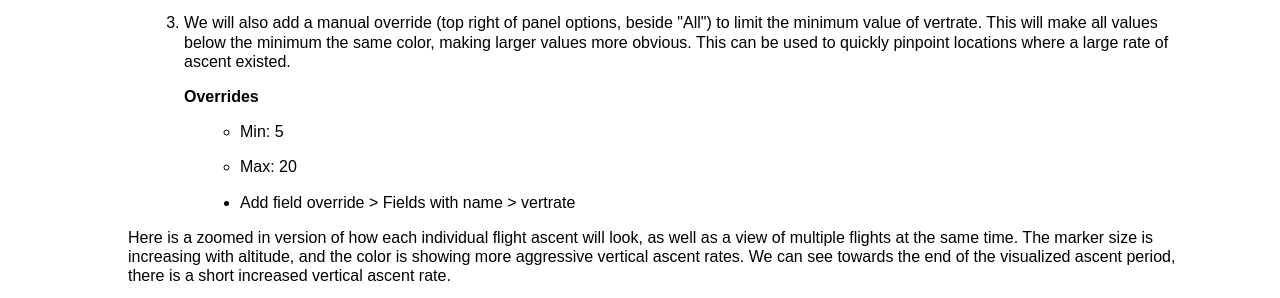
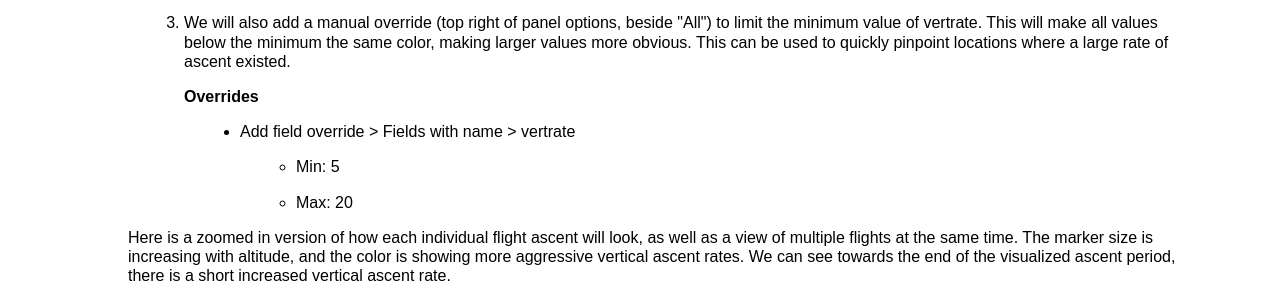
Before and after one commit to MobilityDB/MobilityDB-workshop, a plain HTML site: page develop/html/ch03s05.html in a window 1280 px wide. Shown: the part 6909-7207 px from the top of the page. Drawn offline with Linux system fonts and the light colour scheme.

Commit message:
Update docs

```diff
--- a/develop/html/ch03s05.html
+++ b/develop/html/ch03s05.html
@@ -220,14 +220,7 @@ AND (maxValue(geoaltitude) IS NOT NULL
         The final statistics visualization will look like this:
       </p><div class="figure"><a name="idm1246"></a><p class="title"><b>Figure 3.13. Statistic visualization of number of flights by license
         type</b></p><div class="figure-contents"><div class="mediaobject"><table border="0" summary="manufactured viewport for HTML img" style="cellpadding: 0; cellspacing: 0;" width="30%"><tr><td><img src="images/StatisticVisualizationByFlightType.png" width="100%" alt="Statistic visualization of number of flights by license type"></td></tr></table></div></div></div><br class="figure-break"></div></div><div class="section"><div class="titlepage"><div><div><h3 class="title"><a name="idm1253"></a>Flights Taking-off in Some Interval of Time (User-Defined)</h3></div></div></div><p>
-                <span class="strong"><strong>Note:</strong></span>
-                This query makes used
-                of a sample set of data that has 200 flights to return results.
-                <span class="quote">“<span class="quote">flight_traj_sample</span>”</span>
-                is just a sampled version of
-                <span class="quote">“<span class="quote">flight_traj</span>”</span>. As of the writing of this workshop,
-                Grafana does not support display of vectors, and so individual
-                latitude and longitude points are used as a proxy.
+                <span class="strong"><strong>Note:</strong></span> This query makes used of a sample set of data that has 200 flights to return results. <span class="quote">“<span class="quote">flight_traj_sample</span>”</span> is just a sampled version of <span class="quote">“<span class="quote">flight_traj</span>”</span>. As of the writing of this workshop, Grafana does not support display of vectors, and so individual         latitude and longitude points are used as a proxy.
             </p><p>
             In order to make the query use Grafana global time range panel replace
             the hard-coded timestamps with the  ‘[${__from:date}, ${__to:date} )’.
@@ -317,22 +310,17 @@ AND geoaltitude IS NOT NULL;
                             </p></li><li class="listitem"><p>
                                 Color scheme: Green-Yellow-Red (by value)
                             </p></li></ul></div></li><li class="listitem"><p>
-                We will also add a manual override (top right of panel options, beside "All") to limit the minimum value of vertrate. This will make all values
-                below the minimum the same color, making larger values more obvious. This can be used to quickly
-                pinpoint locations where a large rate of ascent existed.
-            </p><p>
+                        We will also add a manual override (top right of panel options, beside "All") to limit the minimum value of vertrate. This will make all values below the minimum the same color, making larger values more obvious. This can be used to quickly pinpoint locations where a large rate of ascent existed.
+                    </p><p>
                         <span class="strong"><strong>Overrides</strong></span>
-                    </p><div class="itemizedlist"><div class="itemizedlist"><ul class="itemizedlist compact" style="list-style-type: circle; "><li class="listitem"><p>
-                                    Min: 5
-                                </p></li><li class="listitem"><p>
-                                    Max: 20
-                                </p></li></ul></div><ul class="itemizedlist compact" style="list-style-type: disc; "><li class="listitem"><p>
+                    </p><div class="itemizedlist"><ul class="itemizedlist compact" style="list-style-type: disc; "><li class="listitem"><p>
                                 Add field override &gt; Fields with name &gt; vertrate
-                            </p></li></ul></div></li></ol></div><p>
-                Here is a zoomed in version of how each individual flight ascent will look, as well as a view of
-                multiple flights at the same time. The marker size is increasing with altitude, and the color is showing
-                more aggressive vertical ascent rates. We can see towards the end of the visualized ascent period, there
-                is a short increased vertical ascent rate.
+                            </p><div class="itemizedlist"><ul class="itemizedlist compact" style="list-style-type: circle; "><li class="listitem"><p>
+                                        Min: 5
+                                    </p></li><li class="listitem"><p>
+                                        Max: 20
+                                    </p></li></ul></div></li></ul></div></li></ol></div><p>
+                Here is a zoomed in version of how each individual flight ascent will look, as well as a view of multiple flights at the same time. The marker size is increasing with altitude, and the color is showing more aggressive vertical ascent rates. We can see towards the end of the visualized ascent period, there is a short increased vertical ascent rate.
             </p><div class="figure"><a name="idm1319"></a><p class="title"><b>Figure 3.14. Zoomed in view of flight ascent</b></p><div class="figure-contents"><div class="mediaobject"><table border="0" summary="manufactured viewport for HTML img" style="cellpadding: 0; cellspacing: 0;" width="60%"><tr><td><img src="images/ZoomedInViewOfFlightAscent.png" width="100%" alt="Zoomed in view of flight ascent"></td></tr></table></div></div></div><br class="figure-break"><p>
                 The final visualization will look like the below.
             </p><div class="figure"><a name="idm1327"></a><p class="title"><b>Figure 3.15. Final visualization with multiple flight ascents</b></p><div class="figure-contents"><div class="mediaobject"><table border="0" summary="manufactured viewport for HTML img" style="cellpadding: 0; cellspacing: 0;" width="70%"><tr><td><img src="images/FinalVisualizationWithMultipleFlightAscents.png" width="100%" alt="Final visualization with multiple flight ascents"></td></tr></table></div></div></div><br class="figure-break"></div></div><div class="navfooter"><hr><table width="100%" summary="Navigation footer"><tr><td width="40%" align="left"><a accesskey="p" href="ch03s04.html">Prev</a> </td><td width="20%" align="center"><a accesskey="u" href="ch03.html">Up</a></td><td width="40%" align="right"> <a accesskey="n" href="ch03s06.html">Next</a></td></tr><tr><td width="40%" align="left" valign="top">Part 2 - Working with Discrete Points </td><td width="20%" align="center"><a accesskey="h" href="index.html">Home</a></td><td width="40%" align="right" valign="top"> Complete Flight Data Business Intelligence Dashboard</td></tr></table></div></body></html>
```
Also changed, not shown: develop/html/ch04s02.html (+2 -2 lines).
